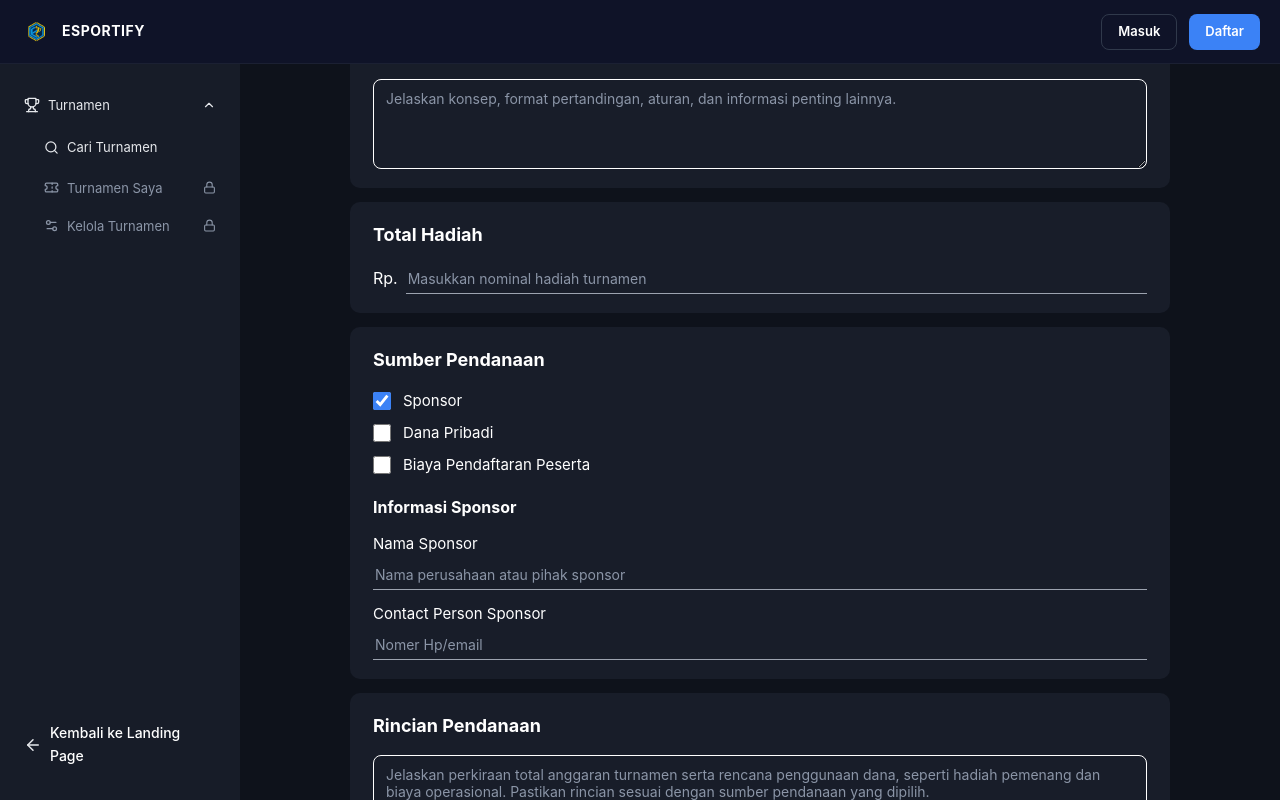
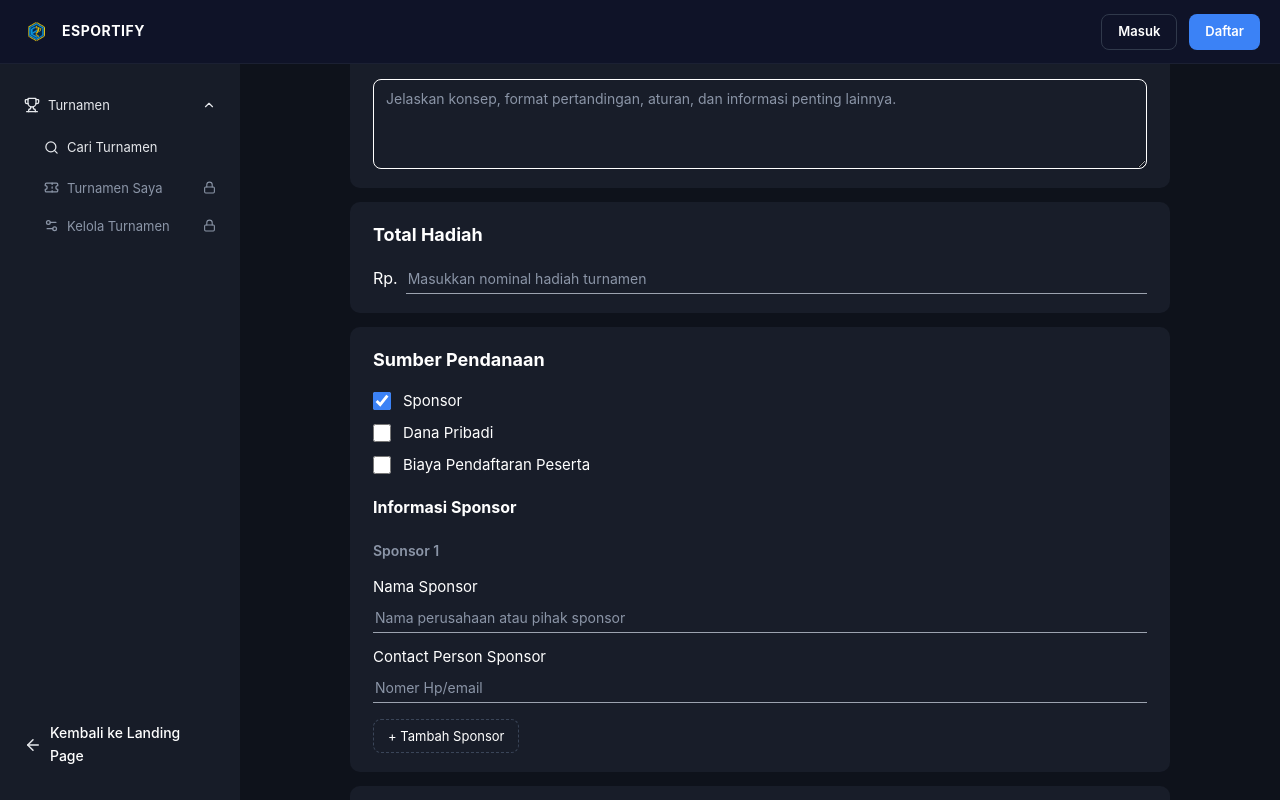
Before and after one commit to fabio-valentino/esportify-1, a React app in the folder Frontend/: page /turnamen/buat in a window 1280 px wide. Both pictures are taken after a click on the label "Sponsor". Shown: the part 1242-2042 px from the top of the page. Built offline with nearby package versions, Linux system fonts and the light colour scheme; no server answers; the HTML template or start-up script is replaced by a standard one.

Commit message:
menambah sponsor

```diff
--- a/Frontend/src/components/tournament/SubmissionView.jsx
+++ b/Frontend/src/components/tournament/SubmissionView.jsx
@@ -104,14 +104,20 @@ function SubmissionView({ d }) {
         <div className="d-value">
           {d.funding.map((k) => FUNDING_LABEL[k]).join(", ") || "-"}
         </div>
-        {d.funding.includes("sponsor") && (
-          <>
-            <p className="d-label">Nama Sponsor</p>
-            <div className="d-value">{d.sponsorName || "-"}</div>
-            <p className="d-label">Email / Nomor Telepon</p>
-            <div className="d-value">{d.sponsorContact || "-"}</div>
-          </>
-        )}
+        {d.funding.includes("sponsor") &&
+          (d.sponsors.length > 0 ? (
+            d.sponsors.map((s, i) => (
+              <div key={i} className="d-sponsor">
+                <p className="d-sponsor-title">Sponsor {i + 1}</p>
+                <p className="d-label">Nama Sponsor</p>
+                <div className="d-value">{s.nama_sponsor || "-"}</div>
+                <p className="d-label">Contact Person Sponsor</p>
+                <div className="d-value">{s.kontak_sponsor || "-"}</div>
+              </div>
+            ))
+          ) : (
+            <div className="d-value">-</div>
+          ))}
       </section>
 
       <Field label="Rincian Pendanaan">{d.fundingDetail}</Field>
--- a/Frontend/src/components/tournament/TournamentForm.jsx
+++ b/Frontend/src/components/tournament/TournamentForm.jsx
@@ -9,6 +9,7 @@ import {
   getCities,
 } from "../../services/tournamentApi";
 import { addDays, toISO } from "../../utils/date";
+import { newSponsor, MAX_SPONSOR } from "../../utils/sponsor";
 
 const FUNDING_OPTIONS = [
   { value: "sponsor", label: "Sponsor" },
@@ -36,8 +37,7 @@ const FIELD_MAP = {
   total_hadiah: "prize",
   rincian_pendanaan: "fundingDetail",
   sumber_pendanaan: "funding",
-  "sponsor.0.nama_sponsor": "sponsorName",
-  "sponsor.0.kontak_sponsor": "sponsorContact",
+  sponsor: "funding",
   jenis_biaya: "fee",
   biaya_pendaftaran: "feeAmount",
   metode_pembayaran: "paymentMethod",
@@ -63,8 +63,7 @@ export const emptyForm = {
   description: "",
   prize: "",
   funding: [],
-  sponsorName: "",
-  sponsorContact: "",
+  sponsors: [newSponsor()],
   fundingDetail: "",
   fee: "",
   feeAmount: "",
@@ -149,14 +148,47 @@ function TournamentForm({
   const useQris = ["qris", "qris_transfer"].includes(form.paymentMethod);
   const useBank = ["transfer", "qris_transfer"].includes(form.paymentMethod);
 
+  const clearSponsorErrors = () =>
+    setErrors((prev) =>
+      Object.fromEntries(
+        Object.entries(prev).filter(([k]) => !k.startsWith("sponsor.")),
+      ),
+    );
+
+  const updateSponsor = (index, field, value) => {
+    setForm((prev) => ({
+      ...prev,
+      sponsors: prev.sponsors.map((s, i) =>
+        i === index ? { ...s, [field]: value } : s,
+      ),
+    }));
+    setErrors((prev) => ({ ...prev, [`sponsor.${index}.${field}`]: "" }));
+    setMessage("");
+  };
+
+  const addSponsor = () =>
+    setForm((prev) =>
+      prev.sponsors.length < MAX_SPONSOR
+        ? { ...prev, sponsors: [...prev.sponsors, newSponsor()] }
+        : prev,
+    );
+
+  const removeSponsor = (index) => {
+    setForm((prev) => ({
+      ...prev,
+      sponsors: prev.sponsors.filter((_, i) => i !== index),
+    }));
+    clearSponsorErrors(); // index bergeser, jadi error lama dibersihkan
+  };
+
   const toggleFunding = (value) => {
     const next = form.funding.includes(value)
       ? form.funding.filter((x) => x !== value)
       : [...form.funding, value];
     set("funding", next);
     if (!next.includes("sponsor")) {
-      set("sponsorName", "");
-      set("sponsorContact", "");
+      set("sponsors", [newSponsor()]);
+      clearSponsorErrors();
     }
   };
 
@@ -203,9 +235,13 @@ function TournamentForm({
     if (form.funding.length === 0)
       e.funding = "Pilih minimal satu sumber pendanaan.";
     if (form.funding.includes("sponsor")) {
-      if (!form.sponsorName.trim()) e.sponsorName = "Nama sponsor wajib diisi.";
-      if (!form.sponsorContact.trim())
-        e.sponsorContact = "Contact person sponsor wajib diisi.";
+      form.sponsors.forEach((s, i) => {
+        if (!s.nama_sponsor.trim())
+          e[`sponsor.${i}.nama_sponsor`] = "Nama sponsor wajib diisi.";
+        if (!s.kontak_sponsor.trim())
+          e[`sponsor.${i}.kontak_sponsor`] =
+            "Contact person sponsor wajib diisi.";
+      });
     }
     if (form.fundingDetail.trim().length < 10)
       e.fundingDetail = "Rincian pendanaan minimal 10 karakter.";
@@ -229,7 +265,7 @@ function TournamentForm({
     setTimeout(
       () =>
         document
-          .querySelector(".t-form-section.has-error")
+          .querySelector(".t-form-section.has-error, .t-line.has-error")
           ?.scrollIntoView({ behavior: "smooth", block: "center" }),
       0,
     );
@@ -447,21 +483,58 @@ function TournamentForm({
         {form.funding.includes("sponsor") && (
           <>
             <h3>Informasi Sponsor</h3>
+
+            {form.sponsors.map((s, i) => {
+              const nKey = `sponsor.${i}.nama_sponsor`;
+              const kKey = `sponsor.${i}.kontak_sponsor`;
+              return (
+                <div key={s.key} className="t-sponsor-item">
+                  <div className="t-sponsor-head">
+                    <span className="t-sponsor-title">Sponsor {i + 1}</span>
+                    {form.sponsors.length > 1 && (
+                      <button
+                        type="button"
+                        className="t-sponsor-remove"
+                        onClick={() => removeSponsor(i)}
+                      >
+                        ✕ Hapus
+                      </button>
+                    )}
+                  </div>
+
                   <label className="t-label">Nama Sponsor</label>
-            {underline("sponsorName", {
+                  {underline(nKey, {
                     placeholder: "Nama perusahaan atau pihak sponsor",
-              ...text("sponsorName"),
+                    value: s.nama_sponsor,
+                    onChange: (e) =>
+                      updateSponsor(i, "nama_sponsor", e.target.value),
                   })}
-            {errors.sponsorName && (
-              <p className="t-field-error">{errors.sponsorName}</p>
+                  {errors[nKey] && (
+                    <p className="t-field-error">{errors[nKey]}</p>
                   )}
+
                   <label className="t-label">Contact Person Sponsor</label>
-            {underline("sponsorContact", {
+                  {underline(kKey, {
                     placeholder: "Nomer Hp/email",
-              ...text("sponsorContact"),
+                    value: s.kontak_sponsor,
+                    onChange: (e) =>
+                      updateSponsor(i, "kontak_sponsor", e.target.value),
                   })}
-            {errors.sponsorContact && (
-              <p className="t-field-error">{errors.sponsorContact}</p>
+                  {errors[kKey] && (
+                    <p className="t-field-error">{errors[kKey]}</p>
+                  )}
+                </div>
+              );
+            })}
+
+            {form.sponsors.length < MAX_SPONSOR && (
+              <button
+                type="button"
+                className="t-sponsor-add"
+                onClick={addSponsor}
+              >
+                + Tambah Sponsor
+              </button>
             )}
           </>
         )}
--- a/Frontend/src/components/tournament/TournamentInfo.jsx
+++ b/Frontend/src/components/tournament/TournamentInfo.jsx
@@ -153,8 +153,9 @@ function TournamentInfo({ d, action }) {
       {d.sponsors.length > 0 && (
         <section className="td-card">
           <h2>Sponsor</h2>
-          {d.sponsors.map((name) => (
-            <div className="td-item" key={name}>
+
+          {d.sponsors.map((name, i) => (
+            <div className="td-item" key={i}>
               <span className="td-icon">
                 <Icon name="user-plus" size={20} />
               </span>
--- a/Frontend/src/services/tournamentApi.js
+++ b/Frontend/src/services/tournamentApi.js
@@ -1,5 +1,6 @@
 import { apiRequest } from "./httpClient";
 import { toMediaUrl } from "../utils/media";
+import { newSponsor } from "../utils/sponsor";
 
 // Semua fungsi di file ini SELALU memakai backend (tanpa mock).
 // Respons player: { success, message, data }.
@@ -71,6 +72,17 @@ export async function getCities(provinceId) {
   }));
 }
 
+const appendSponsors = (f, sponsors) =>
+  sponsors.forEach((s, i) => {
+    f.append(`sponsor[${i}][nama_sponsor]`, s.nama_sponsor.trim());
+    f.append(`sponsor[${i}][kontak_sponsor]`, s.kontak_sponsor.trim());
+  });
+
+const sponsorSig = (list) =>
+  JSON.stringify(
+    list.map((s) => [s.nama_sponsor.trim(), s.kontak_sponsor.trim()]),
+  );
+
 // ----- Buat Turnamen -----
 // POST /api/pengajuan-turnamen (multipart/form-data)
 export async function submitTournament(v) {
@@ -98,10 +110,7 @@ export async function submitTournament(v) {
     f.append("sumber_pendanaan[]", String(FUNDING_IDS[key])),
   );
   // Data sponsor hanya dikirim kalau Sponsor dipilih
-  if (v.funding.includes("sponsor")) {
-    f.append("sponsor[0][nama_sponsor]", v.sponsorName.trim());
-    f.append("sponsor[0][kontak_sponsor]", v.sponsorContact.trim());
-  }
+  if (v.funding.includes("sponsor")) appendSponsors(f, v.sponsors);
 
   f.append("jenis_biaya", v.fee);
   if (v.fee === "berbayar") {
@@ -151,7 +160,6 @@ export async function getSubmissionDetail(id) {
   const d = response?.data ?? response;
   const pay = d.pembayaran ?? {};
   const fee = d.pendanaan ?? {};
-  const sponsor = (d.sponsor ?? [])[0] ?? {};
 
   const fundingIds = { ...FUNDING_IDS };
   const funding = [];
@@ -187,8 +195,10 @@ export async function getSubmissionDetail(id) {
     prize: d.total_hadiah ?? "",
     funding,
     fundingIds,
-    sponsorName: sponsor.nama_sponsor ?? "",
-    sponsorContact: sponsor.kontak_sponsor ?? "",
+    sponsors: (d.sponsor ?? []).map((s) => ({
+      nama_sponsor: s.nama_sponsor ?? "",
+      kontak_sponsor: s.kontak_sponsor ?? "",
+    })),
     fundingDetail: d.rincian_pendanaan ?? "",
     feeType: String(fee.jenis_biaya ?? "").toLowerCase(),
     fee: fee.biaya_pendaftaran ?? "",
@@ -215,8 +225,9 @@ export const detailToForm = (d) => ({
   description: d.description,
   prize: money(d.prize),
   funding: d.funding,
-  sponsorName: d.sponsorName,
-  sponsorContact: d.sponsorContact,
+  sponsors: d.sponsors.length
+    ? d.sponsors.map((s) => newSponsor(s))
+    : [newSponsor()],
   fundingDetail: d.fundingDetail,
   fee: d.feeType,
   feeAmount: money(d.fee),
@@ -277,15 +288,18 @@ export async function updateSubmission(
 
   const fundingChanged =
     [...v.funding].sort().join() !== [...initial.funding].sort().join() ||
-    diff("sponsorName") ||
-    diff("sponsorContact");
+    (v.funding.includes("sponsor") &&
+      sponsorSig(v.sponsors) !== sponsorSig(initial.sponsors));
+
   if (fundingChanged) {
     v.funding.forEach((k) =>
       f.append("sumber_pendanaan[]", String(fundingIds[k])),
     );
     if (v.funding.includes("sponsor")) {
-      f.append("sponsor[0][nama_sponsor]", v.sponsorName.trim());
-      f.append("sponsor[0][kontak_sponsor]", v.sponsorContact.trim());
+      appendSponsors(f, v.sponsors);
+    } else {
+      // PENTING: kirim kosong supaya backend hapus sponsor lama
+      f.append("sponsor", "");
     }
   }
 
@@ -342,7 +356,9 @@ export async function getTournamentDetail(id) {
     prize: p.total_hadiah ?? null,
     feeType: String(fee.jenis_biaya ?? "").toLowerCase(),
     fee: fee.biaya_pendaftaran ?? null,
-    sponsors: (p.sponsor ?? []).map((s) => s.nama_sponsor).filter(Boolean),
+    sponsors: (p.sponsor ?? [])
+      .map((s) => (typeof s === "string" ? s : s?.nama_sponsor))
+      .filter(Boolean),
     paymentMethod: String(pay.metode_pembayaran ?? "").toLowerCase(),
   };
 }
--- a/Frontend/src/styles/user.css
+++ b/Frontend/src/styles/user.css
@@ -478,6 +478,51 @@
   margin-top: 6px;
   font-size: 12px;
   color: #f87171;
+}
+
+/* ===== Sponsor dinamis (form turnamen) ===== */
+.t-sponsor-item {
+  padding: 12px 0 4px;
+}
+.t-sponsor-item + .t-sponsor-item {
+  margin-top: 12px;
+  border-top: 1px solid #243044;
+}
+.t-sponsor-head {
+  display: flex;
+  align-items: center;
+  justify-content: space-between;
+}
+.t-sponsor-title {
+  font-size: 14px;
+  font-weight: 600;
+  color: var(--muted);
+}
+.t-sponsor-remove {
+  border: none;
+  background: none;
+  color: #f87171;
+  font-size: 13px;
+  font-family: inherit;
+  cursor: pointer;
+}
+.t-sponsor-remove:hover {
+  color: #ef4444;
+}
+.t-sponsor-add {
+  margin-top: 12px;
+  padding: 8px 14px;
+  border: 1px dashed #3a4558;
+  border-radius: 8px;
+  background: none;
+  color: var(--white);
+  font-size: 13px;
+  font-family: inherit;
+  cursor: pointer;
+}
+.t-sponsor-add:hover {
+  border-color: var(--blue);
+  color: #6aa3ff;
 }
 
 /* Input bergaris bawah */
@@ -1051,6 +1096,39 @@
 .t-edit-btn:disabled {
   opacity: 0.6;
   cursor: wait;
+}
+
+/* ===== Sponsor di halaman detail ===== */
+.d-sponsor {
+  margin-top: 14px;
+  padding: 14px 16px;
+  border: 1px solid #243044;
+  border-radius: 10px;
+  background: rgba(255, 255, 255, 0.02);
+}
+.d-sponsor-title {
+  margin-bottom: 4px;
+  font-size: 13px;
+  font-weight: 700;
+  letter-spacing: 0.5px;
+  text-transform: uppercase;
+  color: #6aa3ff;
+}
+/* ===== Sponsor di halaman detail ===== */
+.d-sponsor {
+  margin-top: 14px;
+  padding: 14px 16px;
+  border: 1px solid #243044;
+  border-radius: 10px;
+  background: rgba(255, 255, 255, 0.02);
+}
+.d-sponsor-title {
+  margin-bottom: 4px;
+  font-size: 13px;
+  font-weight: 700;
+  letter-spacing: 0.5px;
+  text-transform: uppercase;
+  color: #6aa3ff;
 }
 
 /* ========== Responsive ========== */
--- /dev/null
+++ b/Frontend/src/utils/sponsor.js
@@ -0,0 +1,9 @@
+export const MAX_SPONSOR = 20;
+
+let seq = 0;
+// key hanya untuk React (tidak dikirim ke backend)
+export const newSponsor = (d = {}) => ({
+  key: ++seq,
+  nama_sponsor: d.nama_sponsor ?? "",
+  kontak_sponsor: d.kontak_sponsor ?? "",
+});
```
Also changed, not shown: Frontend/src/pages/admin/AdminSubmissionDetail.jsx (+4 -3 lines). Lines whose indentation alone changed are shown as unchanged.
